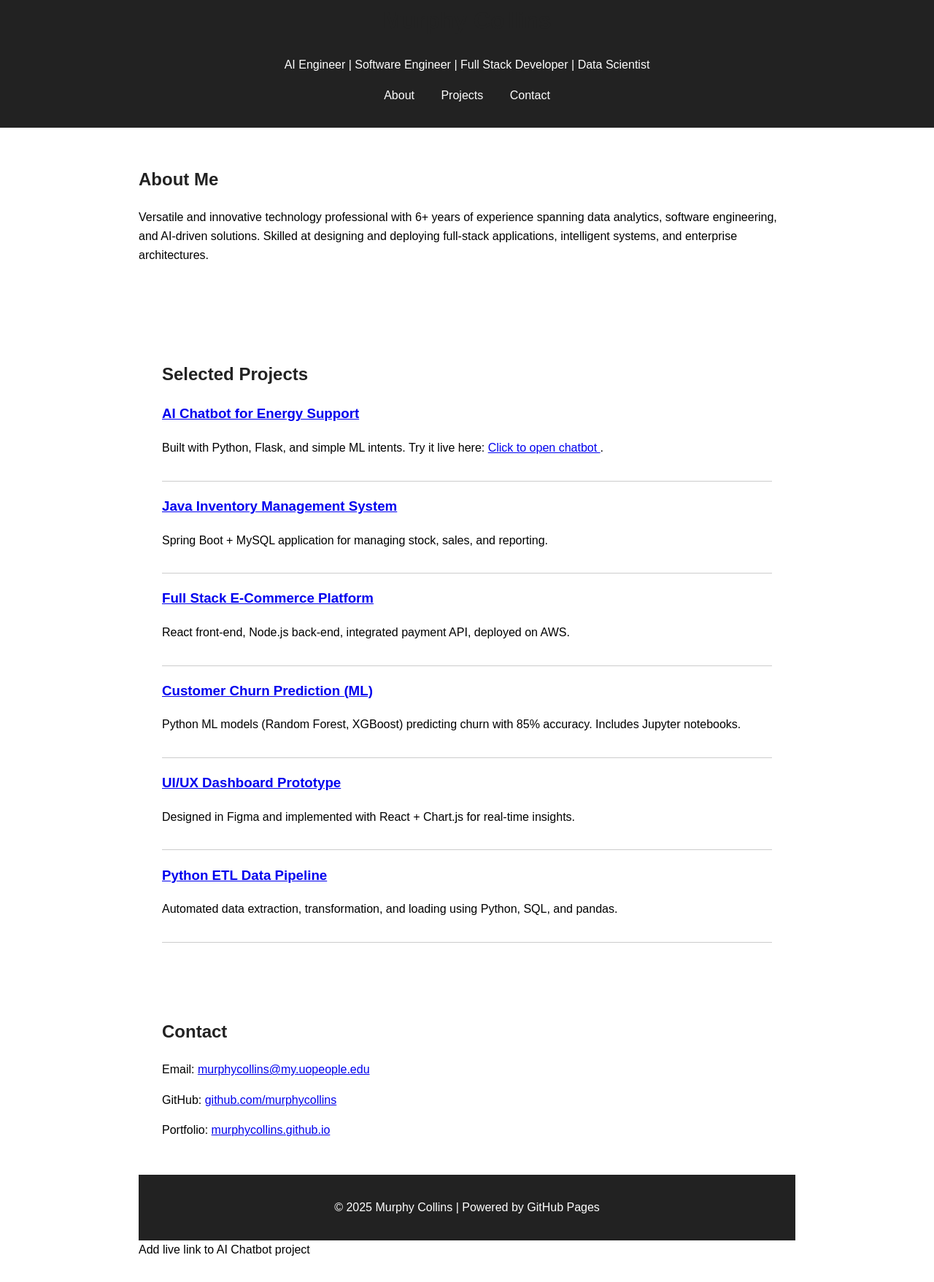
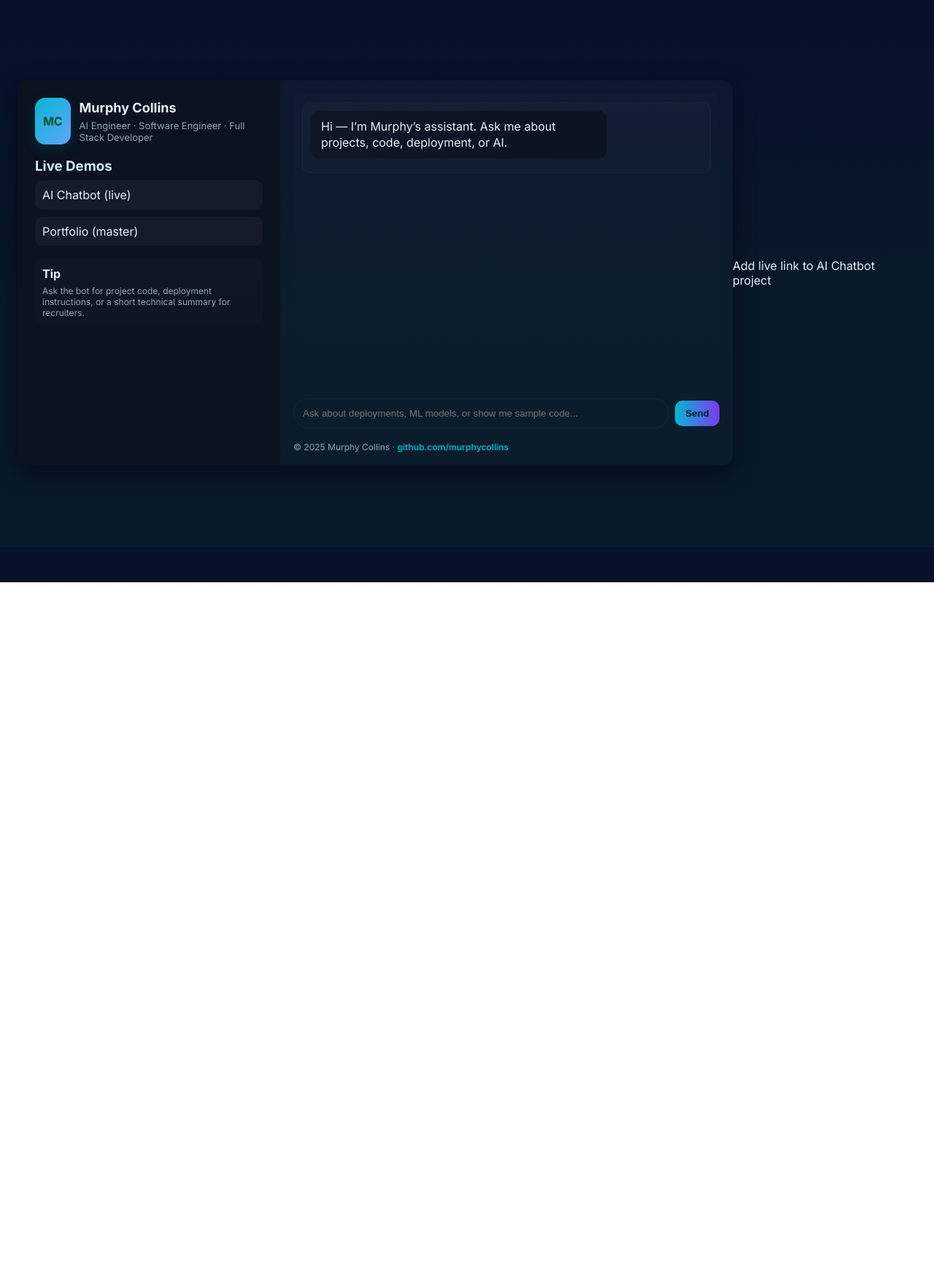
Before and after one commit to murphycollins/murphycollins.github.io, a plain HTML site: page index.html in a window 1280 px wide. Shown: the part 50-1807 px from the top of the page at 73% size. After the commit the page ends 848 px from the top, so only its background shows below. Drawn offline with Linux system fonts and the light colour scheme.

Commit message:
Update index.html

```diff
--- a/index.html
+++ b/index.html
@@ -1,98 +1,147 @@
-<!DOCTYPE html>
+
+<!doctype html>
 <html lang="en">
 <head>
-  <meta charset="UTF-8" />
-  <meta name="viewport" content="width=device-width, initial-scale=1.0"/>
-  <title>Murphy Collins | AI Engineer & Software Professional</title>
-  <style>
-    body {font-family: Arial, sans-serif; margin: 0; padding: 0; line-height: 1.6;}
-    header {background: #222; color: #fff; padding: 2rem; text-align: center;}
-    nav a {color: #fff; margin: 0 1rem; text-decoration: none;}
-    section {padding: 2rem; max-width: 900px; margin: auto;}
-    h1, h2 {color: #222;}
-    .projects div {margin-bottom: 1.2rem; border-bottom: 1px solid #ccc; padding-bottom: 1rem;}
-    footer {background: #222; color: #fff; text-align: center; padding: 1rem;}
-    footer a {color: #0af;}
-  </style>
+<meta charset="utf-8" />
+<meta name="viewport" content="width=device-width,initial-scale=1" />
+<title>Murphy Collins — AI Chatbot</title>
+<link href="https://fonts.googleapis.com/css2?family=Inter:wght@300;400;600;700&display=swap" rel="stylesheet">
+<style>
+  :root{--bg:#0f1724;--card:#0b1220;--muted:#94a3b8;--accent:#06b6d4;--glass: rgba(255,255,255,0.04);}
+  html,body{height:100%;margin:0;font-family:Inter,system-ui,-apple-system,"Segoe UI",Roboto,"Helvetica Neue",Arial}
+  body{background:linear-gradient(180deg,#071029 0%, #081a2a 60%);color:#e6eef6;display:flex;align-items:center;justify-content:center;padding:24px}
+  .container{width:100%;max-width:980px;background:linear-gradient(180deg, rgba(255,255,255,0.02), rgba(255,255,255,0.01));box-shadow:0 10px 30px rgba(2,6,23,0.7);border-radius:14px;overflow:hidden;display:grid;grid-template-columns:360px 1fr}
+  .sidebar{padding:24px;background:var(--card);min-height:480px}
+  .profile{display:flex;gap:12px;align-items:center}
+  .avatar{width:64px;height:64px;border-radius:14px;background:linear-gradient(135deg,var(--accent),#60a5fa);display:flex;align-items:center;justify-content:center;font-weight:700;color:#052;box-shadow:0 6px 20px rgba(6,182,212,0.12)}
+  h1{margin:0;font-size:18px}
+  .meta{color:var(--muted);font-size:13px;margin-top:6px}
+  .projects-list{margin-top:18px}
+  .project-link{display:block;padding:10px;border-radius:10px;background:var(--glass);margin-bottom:10px;text-decoration:none;color:inherit}
+  .chat-area{padding:18px;display:flex;flex-direction:column;gap:12px}
+  .messages{flex:1;overflow:auto;padding:12px;border-radius:12px;background:linear-gradient(180deg, rgba(255,255,255,0.01), rgba(0,0,0,0.02))}
+  .composer{display:flex;gap:8px;align-items:center}
+  .input{flex:1;padding:12px;border-radius:999px;border:1px solid rgba(255,255,255,0.04);background:transparent;color:inherit;outline:none}
+  .btn{padding:10px 14px;border-radius:10px;background:linear-gradient(90deg,var(--accent),#7c3aed);border:none;color:#022;cursor:pointer;font-weight:600}
+  .bubble{display:inline-block;padding:10px 14px;border-radius:12px;max-width:70%;margin-bottom:8px;line-height:1.4}
+  .user{align-self:flex-end;background:linear-gradient(90deg,#073b4c,#0ea5a1);color:#001; border-radius:14px 14px 6px 14px}
+  .bot{align-self:flex-start;background:linear-gradient(90deg,#0f1724,#0b1220);border:1px solid rgba(255,255,255,0.03)}
+  .meta-small{font-size:12px;color:var(--muted);margin-top:6px}
+  .typing{height:14px;margin-left:6px;display:inline-block;vertical-align:middle}
+  .dot{display:inline-block;width:6px;height:6px;background:#9bd;border-radius:50%;margin-right:4px;animation:blink 1s infinite}
+  @keyframes blink{0%{opacity:0.2}50%{opacity:1}100%{opacity:0.2}}
+  .card{background:linear-gradient(180deg, rgba(255,255,255,0.02), rgba(255,255,255,0.01));padding:10px;border-radius:10px;margin-bottom:8px}
+  a.small-link{color:var(--accent);text-decoration:none;font-weight:600}
+  /* mobile responsiveness */
+  @media(max-width:880px){.container{grid-template-columns:1fr;}}
+</style>
 </head>
 <body>
-  <header>
-    <h1>Murphy Collins</h1>
-    <p>AI Engineer | Software Engineer | Full Stack Developer | Data Scientist</p>
-    <nav>
-      <a href="#about">About</a>
-      <a href="#projects">Projects</a>
-      <a href="#contact">Contact</a>
-    </nav>
-  </header>
+  <div class="container" role="main">
+    <aside class="sidebar">
+      <div class="profile">
+        <div class="avatar">MC</div>
+        <div>
+          <h1>Murphy Collins</h1>
+          <div class="meta">AI Engineer · Software Engineer · Full Stack Developer</div>
+        </div>
+      </div>
 
-  <section id="about">
-    <h2>About Me</h2>
-    <p>
-      Versatile and innovative technology professional with 6+ years of experience spanning
-      data analytics, software engineering, and AI-driven solutions. Skilled at designing and
-      deploying full-stack applications, intelligent systems, and enterprise architectures.
-    </p>
-  </section>
+      <div class="projects-list">
+        <h3 style="margin-top:14px;margin-bottom:8px;color:#cfeff6">Live Demos</h3>
+        <a class="project-link" href="https://ai-chatbot-energy.onrender.com" target="_blank">AI Chatbot (live)</a>
+        <a class="project-link" href="https://murphycollins.github.io" target="_blank">Portfolio (master)</a>
+        <!-- add more links dynamically -->
+      </div>
 
-  <section id="projects" class="projects">
-<section id="projects" class="projects">
-  <h2>Selected Projects</h2>
+      <div style="margin-top:18px" class="card">
+        <strong>Tip</strong>
+        <div class="meta-small">Ask the bot for project code, deployment instructions, or a short technical summary for recruiters.</div>
+      </div>
+    </aside>
 
-  <div>
-  <h3>
-    <a href="https://ai-chatbot-energy.onrender.com" target="_blank">
-      AI Chatbot for Energy Support
-    </a>
-  </h3>
-  <p>
-    Built with Python, Flask, and simple ML intents.
-    Try it live here:
-    <a href="https://ai-chatbot-energy.onrender.com" target="_blank">
-      Click to open chatbot
-    </a>.
-  </p>
-</div>
+    <section class="chat-area" aria-live="polite">
+      <div class="messages" id="messages" aria-label="Chat messages">
+        <div class="card bot" style="display:block">
+          <div class="bubble bot">Hi — I’m Murphy’s assistant. Ask me about projects, code, deployment, or AI.</div>
+        </div>
+      </div>
 
-
-  <div>
-    <h3><a href="https://github.com/murphycollins/java-inventory-system" target="_blank">Java Inventory Management System</a></h3>
-    <p>Spring Boot + MySQL application for managing stock, sales, and reporting.</p>
+      <div class="composer">
+        <input id="input" class="input" placeholder="Ask about deployments, ML models, or show me sample code..." />
+        <button id="send" class="btn">Send</button>
+      </div>
+      <div style="font-size:12px;color:var(--muted);margin-top:6px">© 2025 Murphy Collins · <a class="small-link" href="https://github.com/murphycollins" target="_blank">github.com/murphycollins</a></div>
+    </section>
   </div>
 
-  <div>
-    <h3><a href="https://github.com/murphycollins/fullstack-ecommerce" target="_blank">Full Stack E-Commerce Platform</a></h3>
-    <p>React front-end, Node.js back-end, integrated payment API, deployed on AWS.</p>
-  </div>
+<script>
+const messagesEl = document.getElementById('messages');
+const inputEl = document.getElementById('input');
+const sendBtn = document.getElementById('send');
 
-  <div>
-    <h3><a href="https://github.com/murphycollins/churn-prediction" target="_blank">Customer Churn Prediction (ML)</a></h3>
-    <p>Python ML models (Random Forest, XGBoost) predicting churn with 85% accuracy. Includes Jupyter notebooks.</p>
-  </div>
+function appendMessage(text, who='bot') {
+  const wrapper = document.createElement('div');
+  wrapper.className = 'card ' + (who==='user' ? 'user' : 'bot');
+  const bubble = document.createElement('div');
+  bubble.className = 'bubble ' + (who==='user' ? 'user' : 'bot');
+  bubble.innerHTML = text;
+  wrapper.appendChild(bubble);
+  messagesEl.appendChild(wrapper);
+  messagesEl.scrollTop = messagesEl.scrollHeight;
+}
 
-  <div>
-    <h3><a href="https://github.com/murphycollins/uiux-dashboard" target="_blank">UI/UX Dashboard Prototype</a></h3>
-    <p>Designed in Figma and implemented with React + Chart.js for real-time insights.</p>
-  </div>
+function showTyping() {
+  const t = document.createElement('div');
+  t.className = 'card bot typing';
+  t.id = 'typingIndicator';
+  t.innerHTML = '<div class="bubble bot"><span class="dot"></span><span class="dot"></span><span class="dot"></span></div>';
+  messagesEl.appendChild(t);
+  messagesEl.scrollTop = messagesEl.scrollHeight;
+}
 
-  <div>
-    <h3><a href="https://github.com/murphycollins/python-etl-pipeline" target="_blank">Python ETL Data Pipeline</a></h3>
-    <p>Automated data extraction, transformation, and loading using Python, SQL, and pandas.</p>
-  </div>
+function removeTyping() {
+  const el = document.getElementById('typingIndicator');
+  if (el) el.remove();
+}
 
-</section>
+sendBtn.onclick = send;
+inputEl.addEventListener('keydown', (e) => { if (e.key === 'Enter') send(); });
 
+async function send(){
+  const text = inputEl.value.trim();
+  if(!text) return;
+  appendMessage(text, 'user');
+  inputEl.value = '';
+  showTyping();
 
-  <section id="contact">
-    <h2>Contact</h2>
-    <p>Email: <a href="mailto:murphycollins@my.uopeople.edu">murphycollins@my.uopeople.edu</a></p>
-    <p>GitHub: <a href="https://github.com/murphycollins" target="_blank">github.com/murphycollins</a></p>
-    <p>Portfolio: <a href="https://murphycollins.github.io" target="_blank">murphycollins.github.io</a></p>
-  </section>
+  try {
+    const res = await fetch('/api/respond', {
+      method:'POST',
+      headers: {'Content-Type':'application/json'},
+      body: JSON.stringify({message:text})
+    });
+    const data = await res.json();
+    removeTyping();
+    // if response contains markdown or code markers, render safely (basic)
+    const reply = sanitize(data.reply || '');
+    appendMessage(reply, 'bot');
+  } catch(err) {
+    removeTyping();
+    appendMessage('Sorry — connection error. Try again.', 'bot');
+  }
+}
 
-  <footer>
-    <p>© 2025 Murphy Collins | Powered by GitHub Pages</p>
-  </footer>
+function sanitize(input) {
+  // Very simple sanitization for demo; for production use a robust sanitizer.
+  return input
+    .replace(/&/g,'&amp;')
+    .replace(/</g,'&lt;')
+    .replace(/>/g,'&gt;')
+    .replace(/\\n/g,'<br/>')
+    .replace(/`([^`]+)`/g,'<code>$1</code>');
+}
+</script>
 </body>
 </html>
 
```
